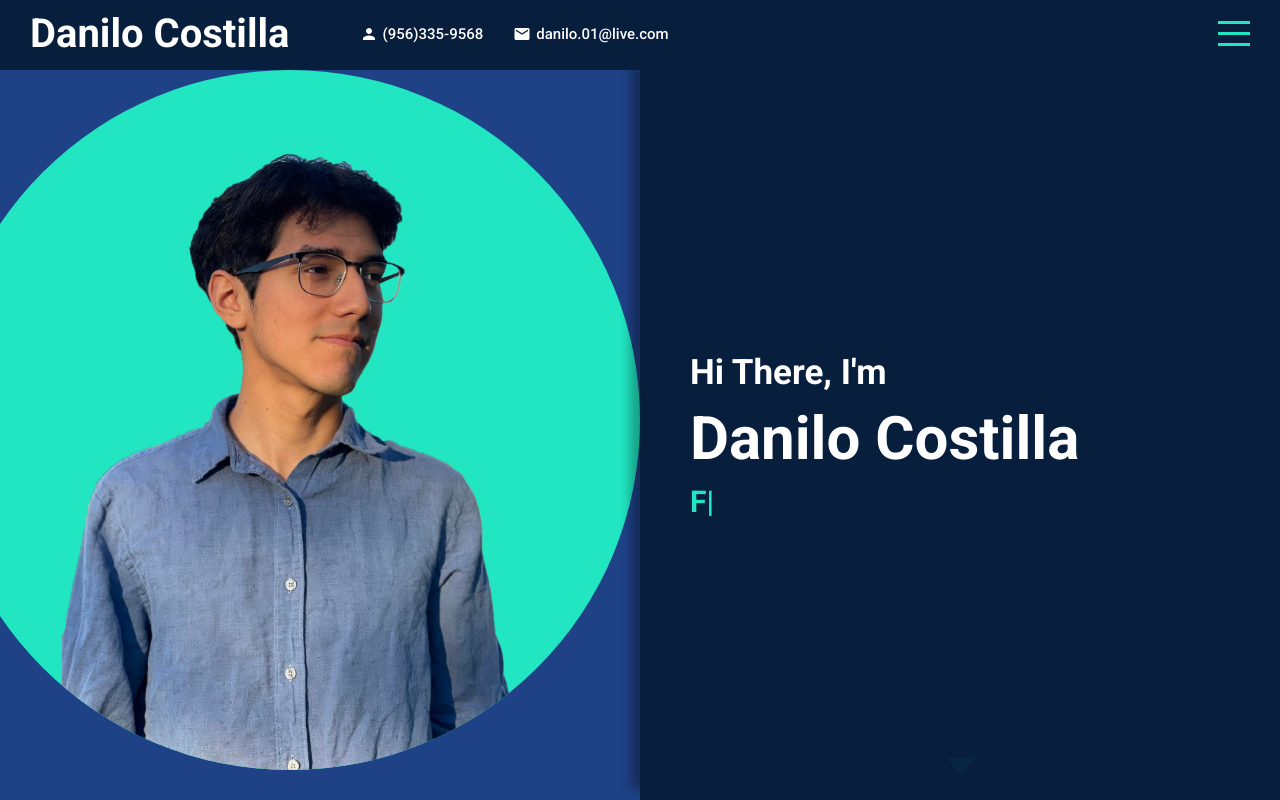
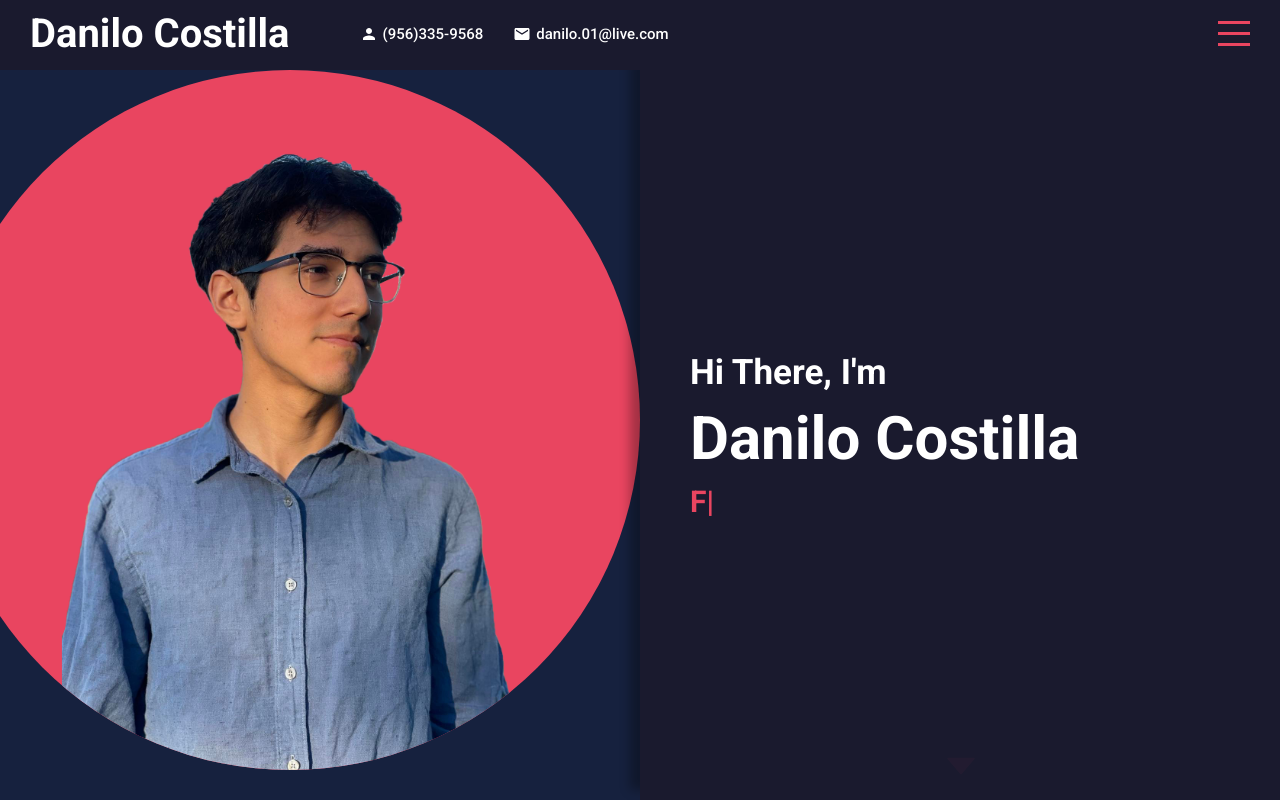
Before and after one commit to danilo-01/portfolio2, a React (Create React App) app: page / in a window 1280 px wide. Built offline with nearby package versions, Linux system fonts and the light colour scheme.

Commit message:
changed colors and added about text

```diff
--- a/src/components/About/About.jsx
+++ b/src/components/About/About.jsx
@@ -7,12 +7,19 @@ const About = () => {
       <div className="left">
         <h2>ABOUT ME</h2>
         <p>
-          Lorem ipsum dolor sit, amet consectetur adipisicing elit. Nisi aliquam
-          non reiciendis in omnis, dicta expedita. Eius, voluptates. Omnis,
-          consequatur atque. Officiis illum labore voluptates vitae, et facilis
-          soluta aperiam!
+          Hello! My name is Danilo Costilla (dah-knee-low kow-stee-yah) and I am
+          a fullstack software engineer. I got my education from Springboard's
+          online software engineer ocurse, see my certificate
+          <a href="https://www.credential.net/a06fbbc6-f1ac-4528-bfe0-1b70dc7d5524">
+            here
+          </a>
+          . I love to build things which is why my hobbies are programming,
+          music production, putting together LEGO's and gardeing. Feel free to
+          reach out if you would like to work together or just want to connect!
         </p>
-        <a href="#contact">Contact Me</a>
+        <a classname="button" href="#contact">
+          Contact Me
+        </a>
       </div>
       <div className="right">
         <div className="imageContainer">
--- a/src/components/About/about.scss
+++ b/src/components/About/about.scss
@@ -41,6 +41,14 @@
       margin: 0 20px;
       width: 70%;
       margin: auto 0;
+
+      a {
+        color: $mainColor;
+        background: none;
+        padding: 2px;
+        margin: 2px;
+        font-size: 25px;
+      }
 
       @media screen and (max-width: $scrSmall) {
         font-size: 20px;
--- a/src/global.scss
+++ b/src/global.scss
@@ -1,7 +1,19 @@
-$mainColor: #21e6c1;
-$secColor: #278ea5;
-$thiColor: #1f4287;
-$fourColor: #071e3d;
+// first color scheme
+// $mainColor: #21e6c1;
+// $secColor: #278ea5;
+// $thiColor: #1f4287;
+// $fourColor: #071e3d;
+
+// second scheme (red)
+$mainColor: #e94560;
+$secColor: #0f3460;
+$thiColor: #16213e;
+$fourColor: #1a1a2e;
+
+// $mainColor: #dbedf3;
+// $secColor: #00818a;
+// $thiColor: #404b69;
+// $fourColor: #283149;
 
 $dark: #071e3d;
 $light: black;
```
